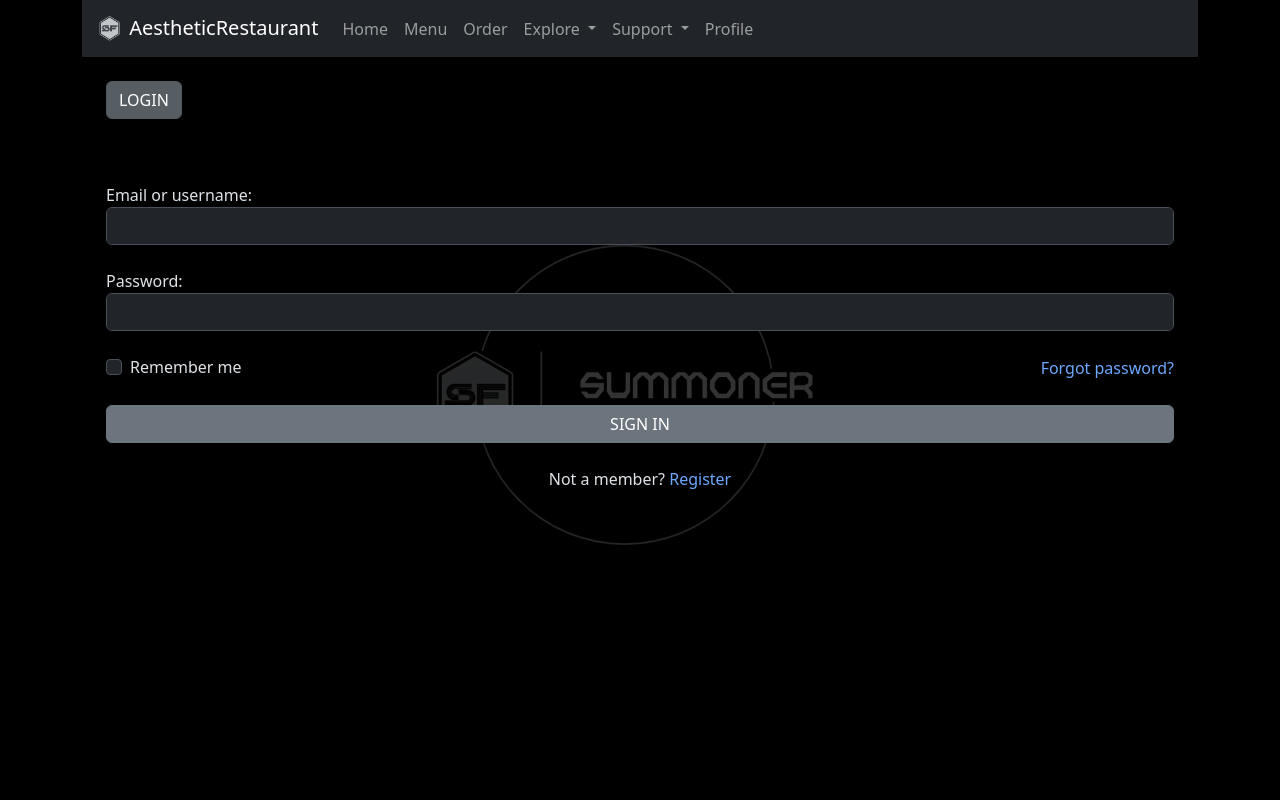
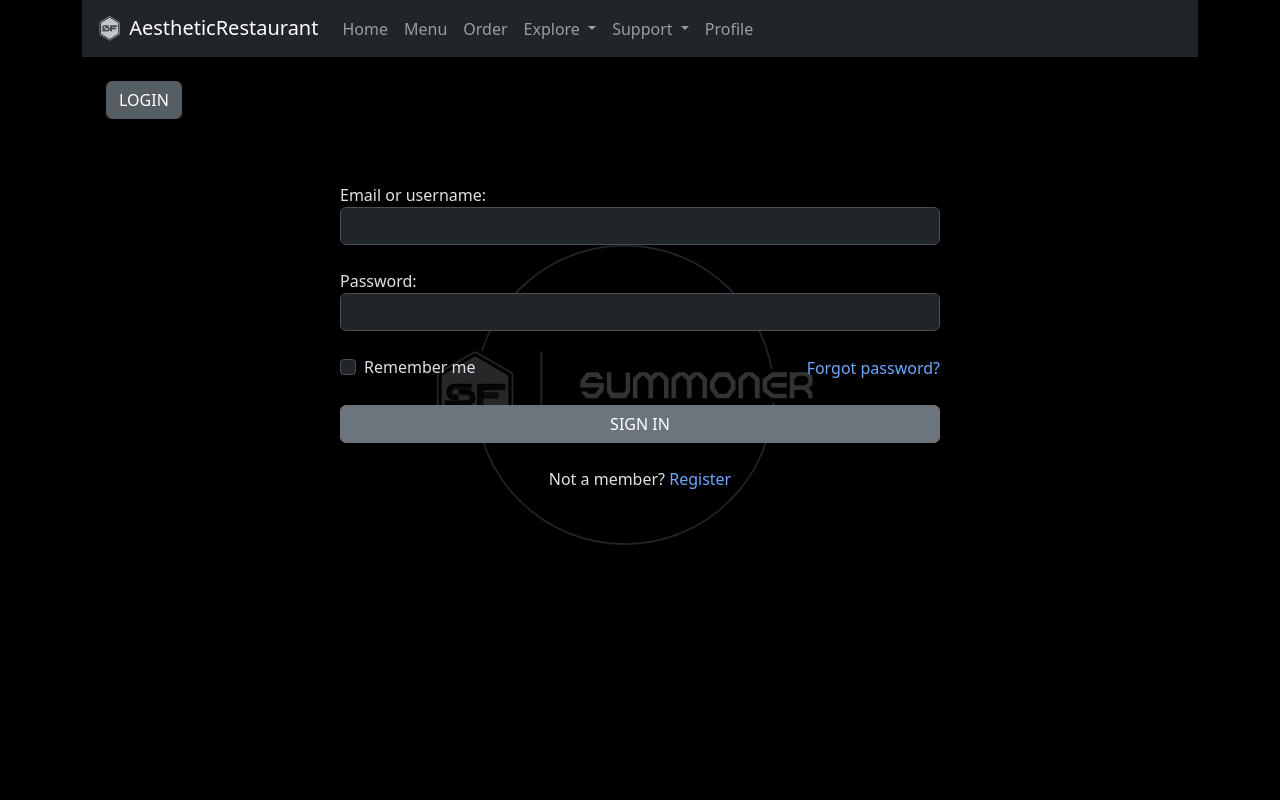
Before and after one commit to swasal/Aesthetic-Restaurant, a Flask app: page /login in a window 1280 px wide. Run offline with Flask 3, Linux system fonts and the light colour scheme.

Commit message:
updated width of login.html

```diff
--- a/templates/login.html
+++ b/templates/login.html
@@ -29,6 +29,8 @@
             <!-- <p class="text-center">or:</p> -->
 
             <!-- Login Form -->
+            <div class="container d-flex justify-content-center">
+                <div class="w-75" style="max-width: 600px;">
                     <form>
                         <div class="form-group mb-4">
                             <label for="email">Email or username:</label>
@@ -54,4 +56,5 @@
                 </div>
             </div>
 
+
 {% endblock %}
```
Lines whose indentation alone changed are shown as unchanged.
